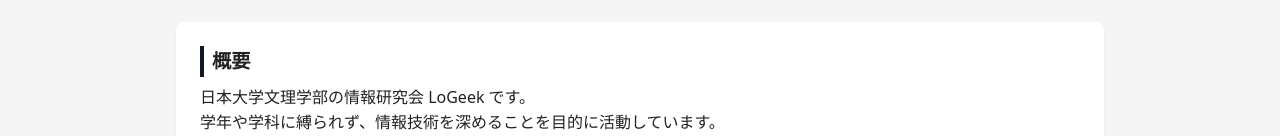
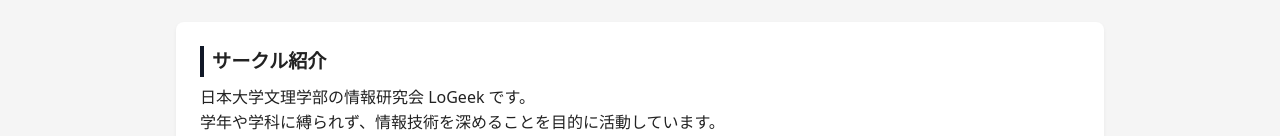
Before and after one commit to LoGeek-nu/officialWebApps, a React (Vite) app: page / in a window 1280 px wide. Shown: the part 618-754 px from the top of the page. Built offline with nearby package versions, Linux system fonts and the light colour scheme.

Commit message:
update: セクション名をナビゲーションで利用している名前に統一

```diff
--- a/src/components/MainContent.jsx
+++ b/src/components/MainContent.jsx
@@ -154,7 +154,7 @@
   return (
     <main>
       <section id="about">
-        <h2>概要</h2>
+        <h2>サークル紹介</h2>
         <p>
           日本大学文理学部の情報研究会 LoGeek です。<br />
           学年や学科に縛られず、情報技術を深めることを目的に活動しています。<br />
```
